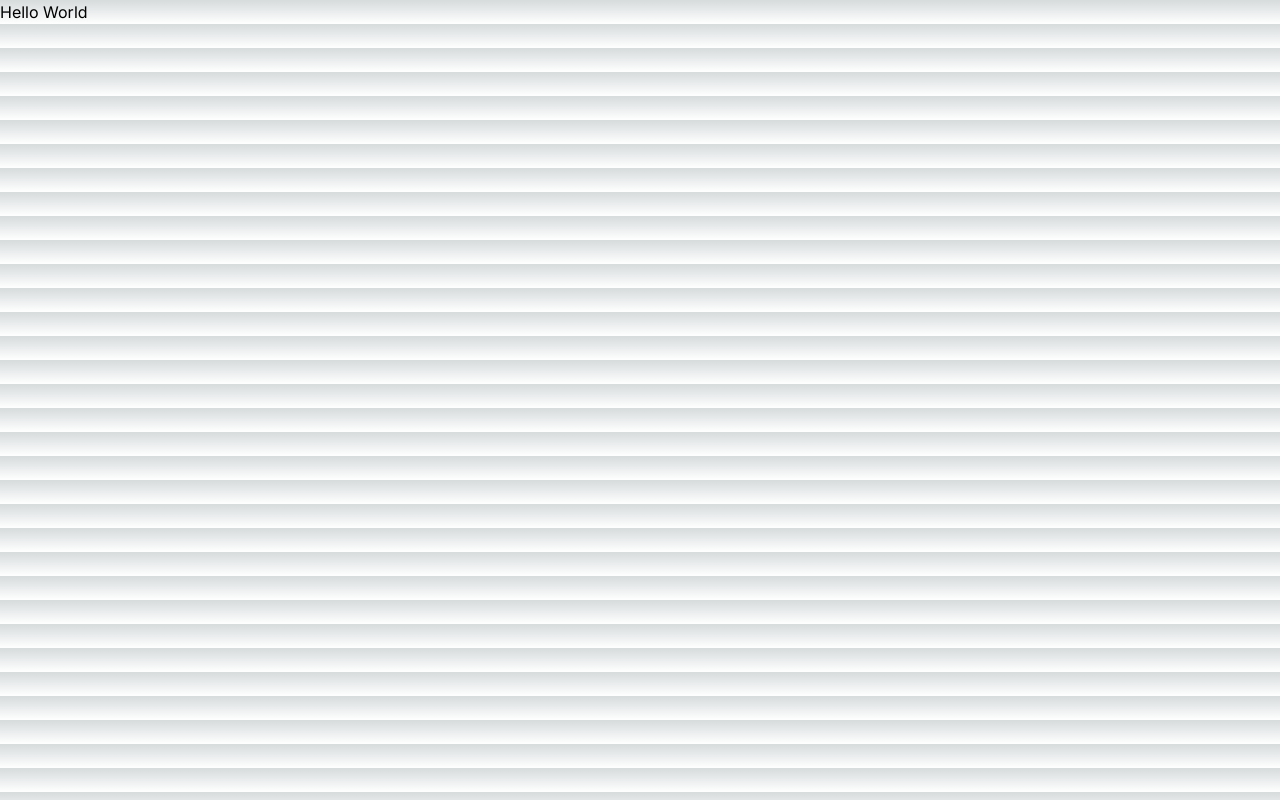
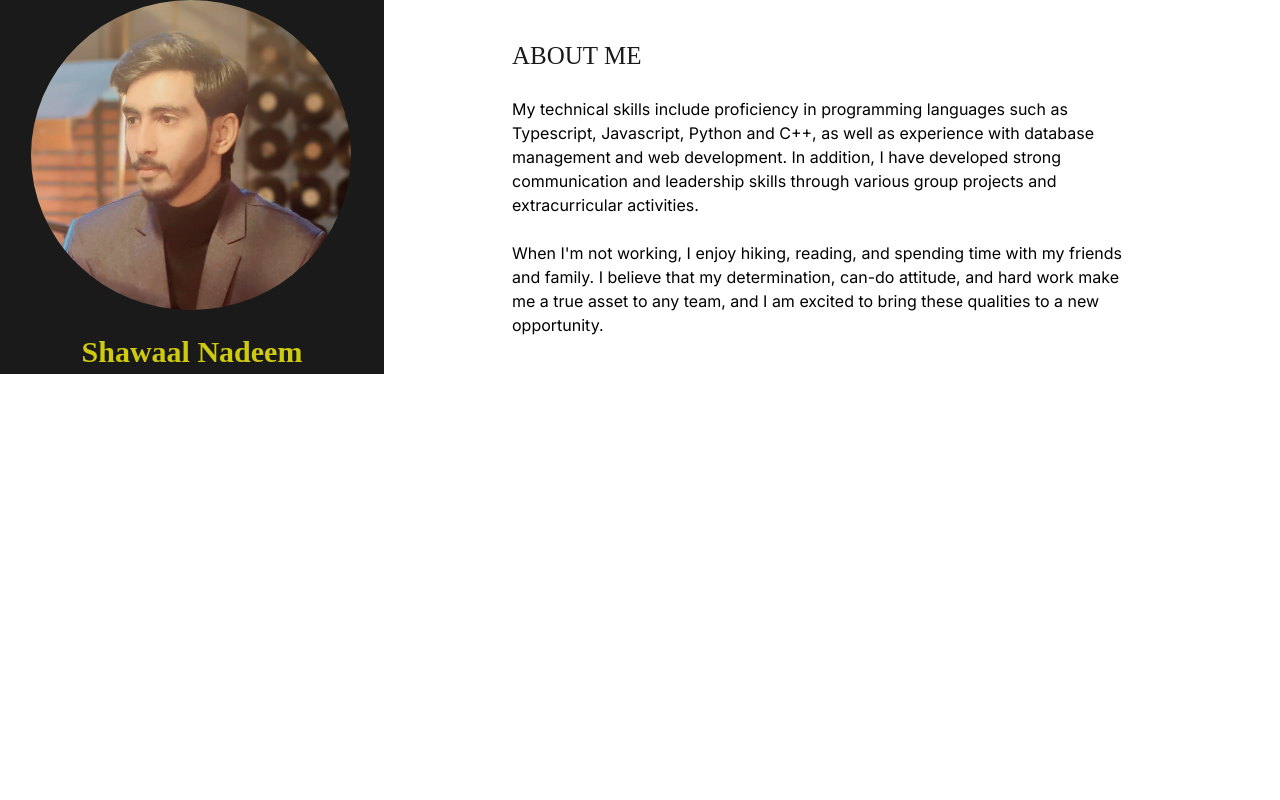
Before and after one commit to Shawaal-Nadeem/Resume-in-Next-JS, a Next.js app: page / in a window 1280 px wide. Built offline with nearby package versions, Linux system fonts and the light colour scheme.

Commit message:
on working

```diff
--- a/src/app/globals.css
+++ b/src/app/globals.css
@@ -2,26 +2,48 @@
 @tailwind components;
 @tailwind utilities;
 
-:root {
-  --foreground-rgb: 0, 0, 0;
-  --background-start-rgb: 214, 219, 220;
-  --background-end-rgb: 255, 255, 255;
+.main
+{
+display: flex;
+align-items: center;
+justify-content: space-between;
 }
-
-@media (prefers-color-scheme: dark) {
-  :root {
-    --foreground-rgb: 255, 255, 255;
-    --background-start-rgb: 0, 0, 0;
-    --background-end-rgb: 0, 0, 0;
-  }
+.overlap
+{
+  background-color:rgb(25 26 25);
+  height: 100%;
+  width: 30%;
+  box-sizing: border-box;
 }
-
-body {
-  color: rgb(var(--foreground-rgb));
-  background: linear-gradient(
-      to bottom,
-      transparent,
-      rgb(var(--background-end-rgb))
-    )
-    rgb(var(--background-start-rgb));
+.overlap img
+{
+  height: 310px;
+  width: 320px;
+  border-radius: 100%;
+  margin-left: 8%;
+  margin-bottom: 5%;
 }
+.overlap h1
+{
+  font-family: oswald;
+  color: rgb(207, 201, 15);
+  font-size: 30px;
+  font-weight: bolder;
+text-align: center;
+}
+.about-section
+{
+  box-sizing: border-box;
+  width: 60%;
+}
+.about-section h2
+{
+  font-family: oswald;
+  font-size: 25px;
+  color: rgb(25 26 25);
+margin-bottom: 3%;
+}
+.about-section p
+{
+width: 80%;
+}
--- a/src/app/page.tsx
+++ b/src/app/page.tsx
@@ -1,8 +1,18 @@
 
 export default function Home() {
   return (
-   <div>
-Hello World
+   <div className="main">
+<div className="overlap">
+<img src="/images/shawal.jpg"/>
+<h1>Shawaal Nadeem</h1>
+</div>
+<div className="about-section">
+<h2>ABOUT ME</h2>
+<p>My technical skills include proficiency in programming languages such as Typescript, Javascript, Python and C++, as well as experience with database management and web development. In addition, I have developed strong communication and leadership skills through various group projects and extracurricular activities.</p>
+<br/>
+<p>When I'm not working, I enjoy hiking, reading, and spending time with my friends and family. I believe that my determination, can-do attitude, and hard work make me a true asset to any team, and I am excited to bring these qualities to a new opportunity.</p>
+</div>
+
    </div>
   )
 }
```
Also changed, not shown: public/images/shawal.jpg (added).
